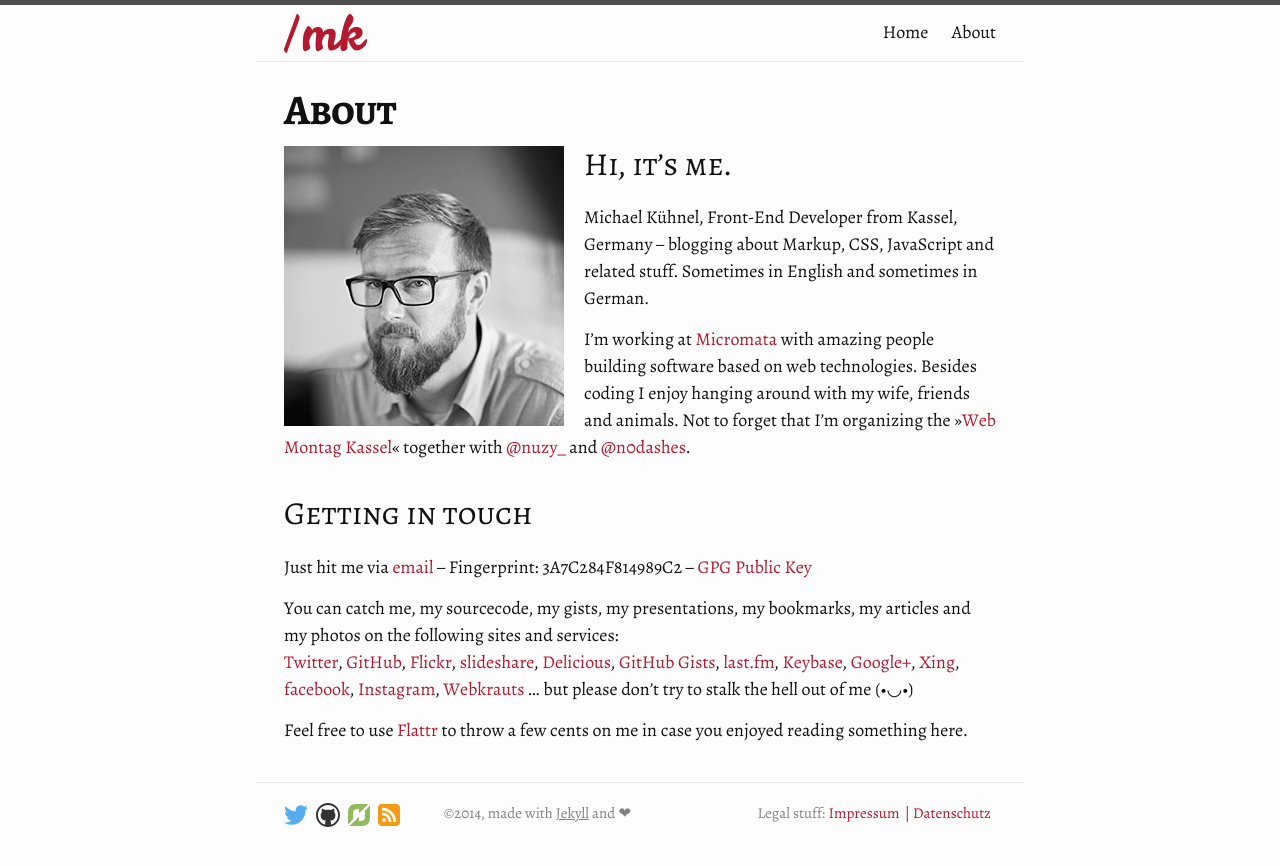
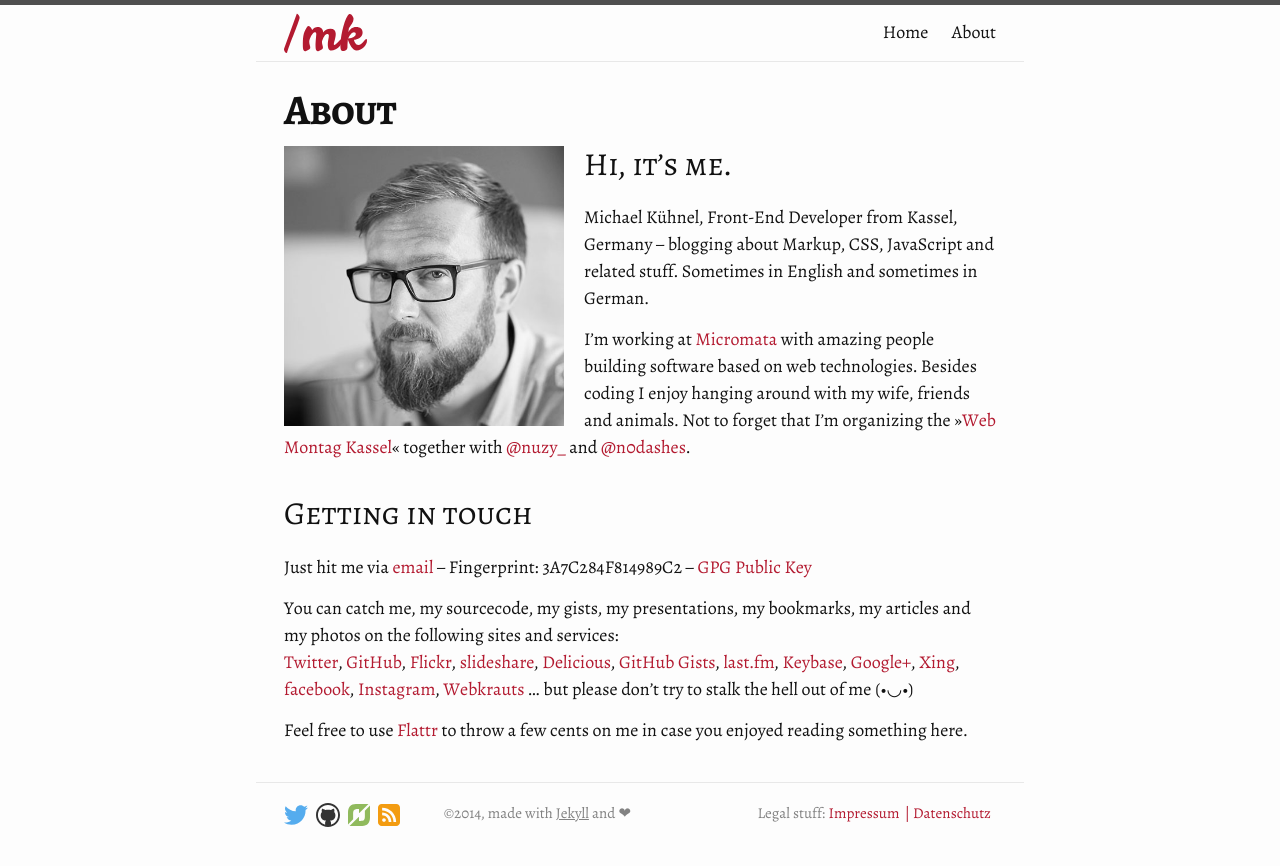
Before and after one commit to mischah/michael-kuehnel.de, a Jekyll site: the page built from 01-about.md, in a window 1280 px wide. Shown: the top 866 px of the page. Built offline with Jekyll 4.4.1, drawn with Linux system fonts in a browser that asks for light colours.

Commit message:
Increase resolution of image

```diff
--- a/01-about.md
+++ b/01-about.md
@@ -6,7 +6,7 @@
 ---
 
 <div class="float-container">
-    <img src="/assets/img/michael-kuehnel.de.jpg" alt="Foto: Michael Kühnel" class="float-left">
+    <img src="/assets/img/michael-kuehnel.jpg" alt="Foto: Michael Kühnel" class="float-left">
     <div>
         <h2>Hi, it’s me.</h2>
         <p>
```
Also changed, not shown: assets/img/michael-kuehnel.de.jpg (deleted), assets/img/michael-kuehnel.jpg (added).
